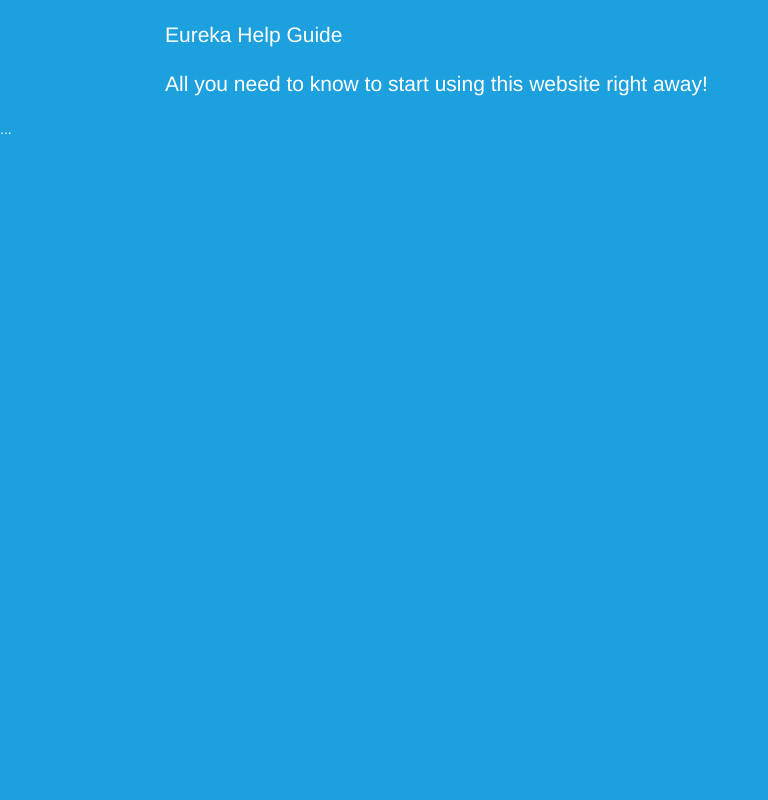
After one commit to miguelgazela/eureka, a Django app: page /eureka/help in a window 1280 px wide. The commit adds this page. Shown: the whole page, without its empty margins (0-768 px from the left). Run offline with Django 3.2, Linux system fonts and the light colour scheme; some libraries are stand-ins or nearby versions.

Commit message:
added one-pagescroll to make a beautiful help page

```diff
--- /dev/null
+++ b/eureka/ideas/static/ideas/css/onepage-scroll.css
@@ -0,0 +1,108 @@
+body, html {
+  margin: 0;
+  background-color: #1Da1de;
+  overflow: hidden;
+  color: white;
+  -webkit-transition: opacity 400ms;
+  -moz-transition: opacity 400ms;
+  transition: opacity 400ms;
+}
+
+body, .onepage-wrapper, html {
+  display: block;
+  position: static;
+  padding: 0;
+  width: 100%;
+  height: 100%;
+}
+
+.onepage-wrapper {
+  width: 100%;
+  height: 100%;
+  display: block;
+  position: relative;
+  padding: 0;
+  -webkit-transform-style: preserve-3d;
+}
+
+.onepage-wrapper .ops-section {
+  width: 100%;
+  height: 100%;
+  position: relative;
+}
+
+.onepage-pagination {
+  position: absolute;
+  right: 10px;
+  top: 50%;
+  z-index: 5;
+  list-style: none;
+  margin: 0;
+  padding: 0;
+}
+.onepage-pagination li {
+  padding: 0;
+  text-align: center;
+}
+.onepage-pagination li a{
+  padding: 10px;
+  width: 4px;
+  height: 4px;
+  display: block;
+
+}
+.onepage-pagination li a:before{
+  content: '';
+  position: absolute;
+  width: 4px;
+  height: 4px;
+  background: rgba(255,255,255,0.85);
+  border-radius: 10px;
+  -webkit-border-radius: 10px;
+  -moz-border-radius: 10px;
+}
+
+.onepage-pagination li a.active:before{
+  width: 10px;
+  height: 10px;
+  background: none;
+  border: 1px solid white;
+  margin-top: -4px;
+  left: 8px;
+}
+
+.disabled-onepage-scroll, .disabled-onepage-scroll .wrapper {
+  overflow: auto;
+}
+
+.disabled-onepage-scroll .onepage-wrapper .ops-section {
+  position: relative !important;
+  top: auto !important;
+}
+.disabled-onepage-scroll .onepage-wrapper {
+  -webkit-transform: none !important;
+  -moz-transform: none !important;
+  transform: none !important;
+  -ms-transform: none !important;
+  min-height: 100%;
+}
+
+
+.disabled-onepage-scroll .onepage-pagination {
+  display: none;
+}
+
+body.disabled-onepage-scroll, .disabled-onepage-scroll .onepage-wrapper, html {
+  position: inherit;
+}
+
+.main section .page_container {
+  position: relative;
+  top: 25%;
+  margin: 0 auto 0;
+  max-width: 950px;
+  z-index: 3;
+}
+.main section  {
+  overflow: hidden;
+}
--- /dev/null
+++ b/eureka/ideas/templates/ideas/help.html
@@ -0,0 +1,51 @@
+<!DOCTYPE html>
+<html lang="en">
+<head>
+    <meta charset="utf-8">
+    <meta name="viewport" content="width=device-width, initial-scale=1.0">
+
+    <title>{% block title %}Eureka Help{% endblock %}</title>
+
+    {% load staticfiles %}
+    <link href="{% static 'ideas/css/bootstrap.min.css' %}" rel="stylesheet">
+    <link rel="stylesheet" href="{% static 'ideas/css/font-awesome.min.css' %}">
+    <link href="{% static 'ideas/css/onepage-scroll.css' %}" rel="stylesheet">
+
+</head>
+
+<body>
+
+    <div class="main">
+        <section class="page1">
+            <div class="page_container">
+                <h1 class="lead">Eureka Help Guide</h1>
+                <h2 class="lead">All you need to know to start using this website right away!</h2>
+            </div>
+        </section>
+        <section>...</section>
+    </div>
+
+    <!-- Placed at the end of the document so the pages load faster -->
+    <script src="https://code.jquery.com/jquery-1.10.2.min.js"></script>
+    <script src="{% static 'ideas/js/build/production.min.js' %}"></script>
+
+    <script>
+        $(".main").onepage_scroll({
+           sectionContainer: "section",     // sectionContainer accepts any kind of selector in case you don't want to use section
+           easing: "ease",                  // Easing options accepts the CSS3 easing animation such "ease", "linear", "ease-in",
+                                            // "ease-out", "ease-in-out", or even cubic bezier value such as "cubic-bezier(0.175, 0.885, 0.420, 1.310)"
+           animationTime: 1000,             // AnimationTime let you define how long each section takes to animate
+           pagination: true,                // You can either show or hide the pagination. Toggle true for show, false for hide.
+           updateURL: false,                // Toggle this true if you want the URL to be updated automatically when the user scroll to each page.
+           beforeMove: function(index) {},  // This option accepts a callback function. The function will be called before the page moves.
+           afterMove: function(index) {},   // This option accepts a callback function. The function will be called after the page moves.
+           loop: false,                     // You can have the page loop back to the top/bottom when the user navigates at up/down on the first/last page.
+           keyboard: true,                  // You can activate the keyboard controls
+           responsiveFallback: false        // You can fallback to normal page scroll by defining the width of the browser in which
+                                            // you want the responsive fallback to be triggered. For example, set this to 600 and whenever
+                                            // the browser's width is less than 600, the fallback will kick in.
+        });
+    </script>
+
+</body>
+</html>
--- a/eureka/ideas/templates/ideas/index.html
+++ b/eureka/ideas/templates/ideas/index.html
@@ -116,6 +116,7 @@
     <script src="{% static 'ideas/js/bootstrap-tagsinput.min.js'%}"></script>
     <script src="{% static 'ideas/js/bindWithDelay.js' %}"></script>
     <script src="{% static 'ideas/js/bootstrap3-typeahead.min.js' %}"></script>
+    <script src="{% static 'ideas/js/jquery.onepage-scroll.min' %}"></script>
     <script src="{% static 'ideas/js/wow.min.js' %}"></script>
 
     <script>
--- a/eureka/ideas/urls.py
+++ b/eureka/ideas/urls.py
@@ -3,6 +3,7 @@ from ideas import views
 
 urlpatterns = patterns('',
     url(r'^$', views.index, name='index'),
+    url(r'^help$', views.help, name="help"),
 
     # auth urls
     url(r'^login$', views.login, name="login"),
--- a/eureka/ideas/views.py
+++ b/eureka/ideas/views.py
@@ -30,6 +30,10 @@ def index(request):
     if request.user.is_authenticated():
         return redirect('ideas')
     return render(request, 'ideas/index.html')
+
+
+def help(request):
+    return render(request, 'ideas/help.html')
 
 
 def login(request):
```
Also changed, not shown: eureka/ideas/static/ideas/js/jquery.onepage-scroll.min.js (added).
